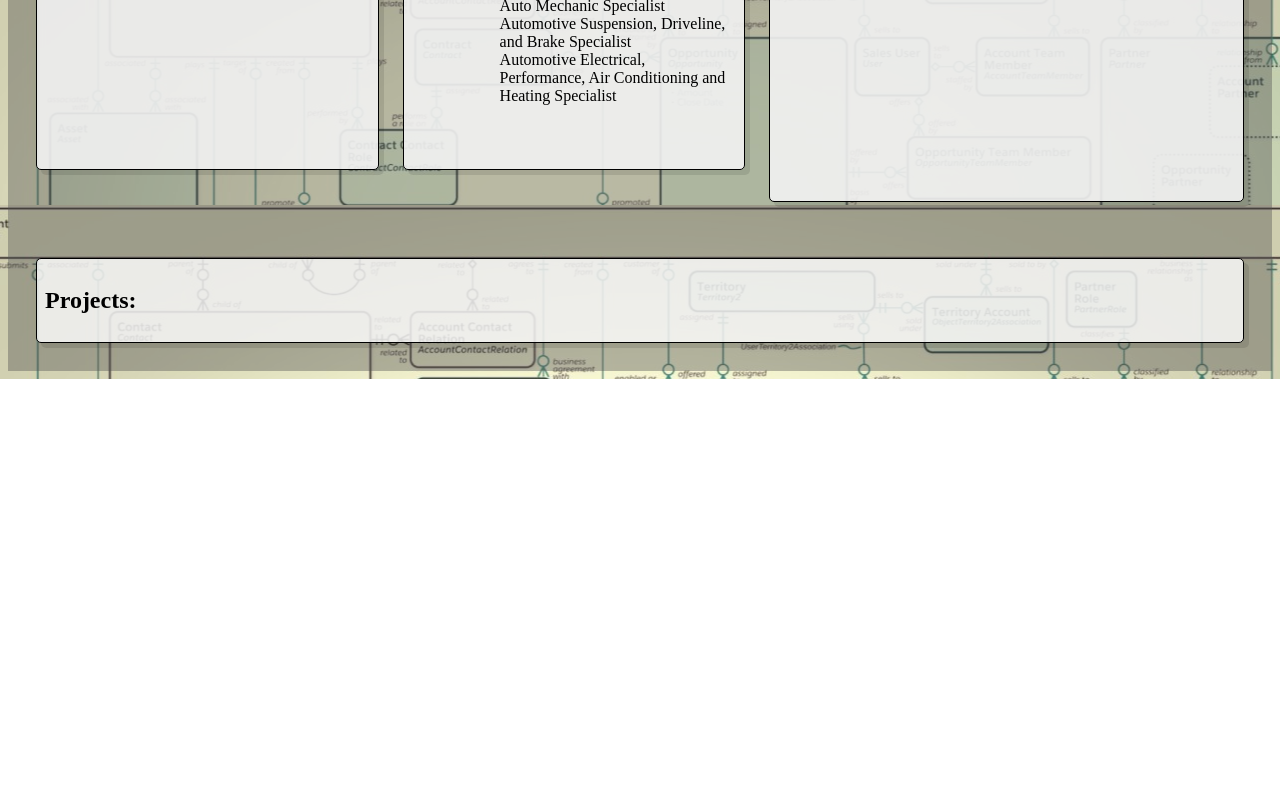
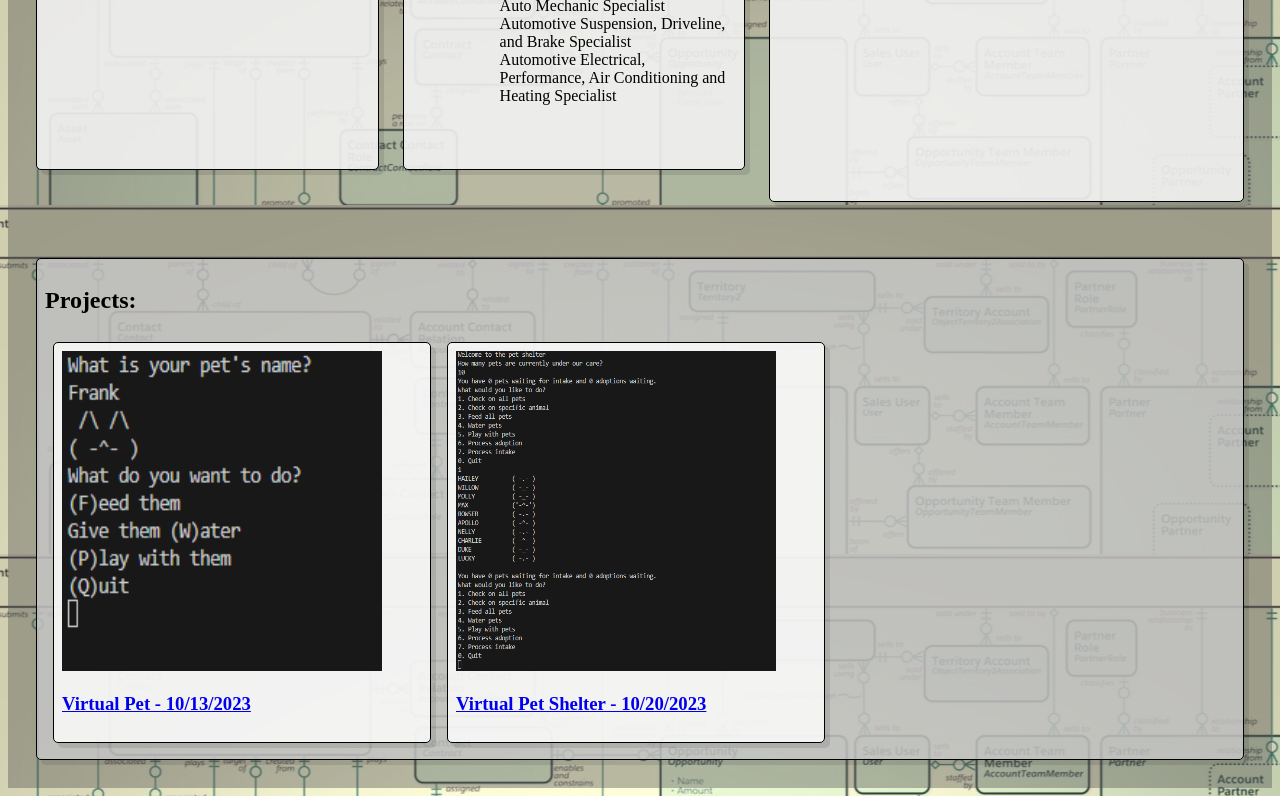
Before and after one commit to Jdoasvhiuda/jdoasvhiuda.github.io, a plain HTML site: page index.html in a window 1280 px wide. Shown: the part 1540-2336 px from the top of the page. Before the commit the page ends 1919 px from the top, so only its background shows below. Drawn offline with Linux system fonts and the light colour scheme.

Commit message:
11-7-2023 1357

```diff
--- a/css/index-style.css
+++ b/css/index-style.css
@@ -146,25 +146,40 @@ header .links a {
 }
 .projects {
   background: rgba(80, 80, 80, 0.4);
-  display: grid;
-  grid-template-columns: 1fr 1fr;
-  grid-template-rows: 1fr;
-  grid-template-areas: "projects_text projects_image";
   align-items: justify;
   justify-items: justify;
   margin: 0;
   padding: 1rem;
-  grid-template-areas: "section-title section-title";
 }
 .projects .past-projects {
+  display: flex;
+  flex-wrap: wrap;
   margin: 0.75rem;
   padding: 0.5rem;
   border: black solid 1px;
   border-radius: 5px;
   box-shadow: 5px 5px 0 rgba(0, 0, 0, 0.1);
 
-  grid-area: section-title;
-  background: rgba(255, 255, 255, 0.8);
+  background: rgba(200, 200, 200, 0.8);
+}
+#projects-header {
+  width: 100%;
+}
+
+.project-card {
+  display: flex;
+  flex-wrap: wrap;
+  background-color: rgba(255, 255, 255, 0.8);
+  border: 1px solid black;
+  box-shadow: 5px 5px 0 rgba(0, 0, 0, 0.1);
+  border-radius: 5px;
+  padding: 0.5rem;
+  margin: 0.5rem;
+  width: fit-content;
+}
+.project-card img {
+  width: 20rem;
+  height: 20rem;
 }
 
 /* Collapsible list views css - source https://www.digitalocean.com/community/tutorials/css-collapsible */
--- a/index.html
+++ b/index.html
@@ -458,18 +458,56 @@
     </section>
     <section class="projects">
       <div id="past-projects" class="past-projects">
-        <h2>Projects:</h2>
+        <h2 id="projects-header">Projects:</h2>
         <!-- Projects, consisting of at least three, each represented as an <article> -->
         <div>
-          <article>
+          <article class="project-card" data-date="2023-10-13">
             <!-- Article 1 -->
             <!-- name of project, linked to GitHub repository or the repository/project's GitHub Pages -->
             <!-- Screenshot -->
             <!-- skills / technologies used -->
+            <a
+              href="https://github.com/2023-Fall-Java-Cohort/virtual-pet-1-Jdoasvhiuda"
+              target="_blank"
+            >
+              <img
+                src="/img/VirtualPetCapture.png"
+                alt="Image of command line pet-care game"
+              />
+              <h3>Virtual Pet - 10/13/2023</h3>
+            </a>
+            <ul>
+              <li>
+                <!-- skill used -->
+              </li>
+              <li>
+                <!-- skill used -->
+              </li>
+            </ul>
           </article>
         </div>
         <div>
-          <article><!-- Article 2 --></article>
+          <article class="project-card" data-date="2023-10-20">
+            <!-- Article 2 -->
+            <a
+              href="https://github.com/2023-Fall-Java-Cohort/virtual-pet-1-Jdoasvhiuda"
+              target="_blank"
+            >
+              <img
+                src="/img/VirtualPetShelterCapture.png"
+                alt="Image of command line pet shelter management game"
+              />
+              <h3>Virtual Pet Shelter - 10/20/2023</h3>
+            </a>
+            <ul>
+              <li>
+                <!-- skill used -->
+              </li>
+              <li>
+                <!-- skill used -->
+              </li>
+            </ul>
+          </article>
         </div>
         <div>
           <article><!-- Article 3 --></article>
```
Also changed, not shown: scripts/projectOrderByDate.js (added, +10 -0 lines), img/VirtualPetCapture.png (added), img/VirtualPetShelterCapture.png (added).
